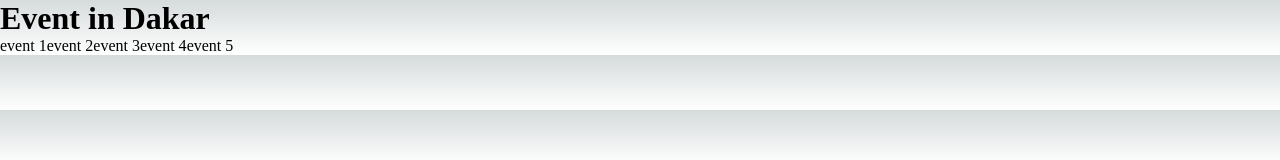
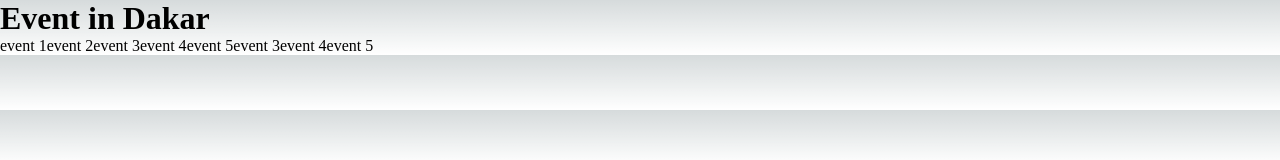
Before and after one commit to RichardNk24/Event_App, a Next.js app: page /events/1 in a window 1280 px wide. Shown: the top 160 px of the page. Built offline with nearby package versions, Linux system fonts and the light colour scheme.

Commit message:
More events

```diff
--- a/pages/events/[categories]/[slug].js
+++ b/pages/events/[categories]/[slug].js
@@ -1,5 +1,7 @@
 const SingleEvent = () => {
+
   return (
+    //This represents a single event in the project
     <div>
       <h1>Our Single Event </h1>
     </div>
--- a/pages/events/[categories]/index.js
+++ b/pages/events/[categories]/index.js
@@ -7,6 +7,9 @@ const SingleEvent = () => {
             <a href="/events/event3">event 3</a>
             <a href="/events/event4">event 4</a>
             <a href="/events/event5">event 5</a>
+            <a href="/events/event3">event 3</a>
+            <a href="/events/event4">event 4</a>
+            <a href="/events/event5">event 5</a>
         </div>
         )
     }
```
